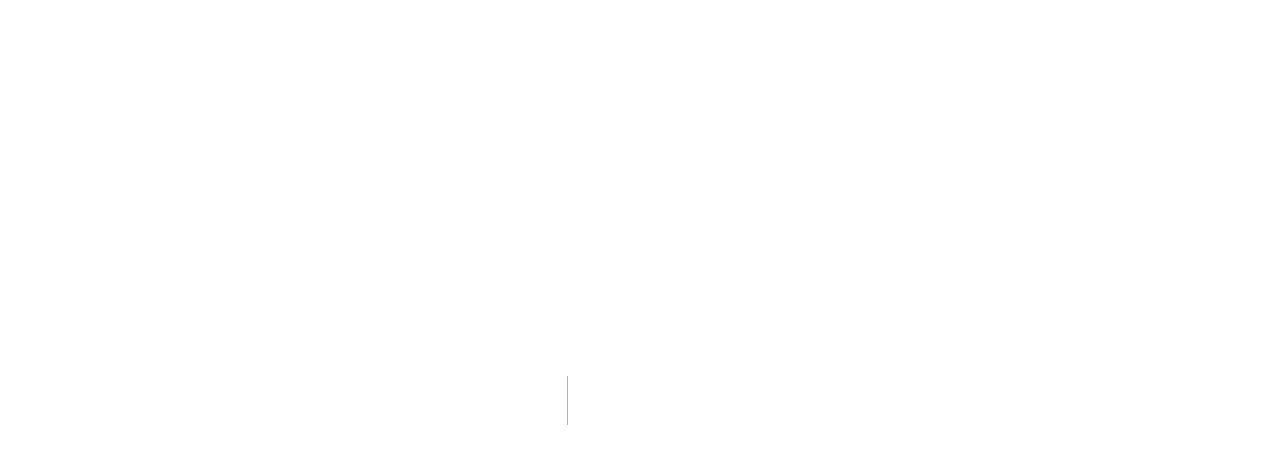
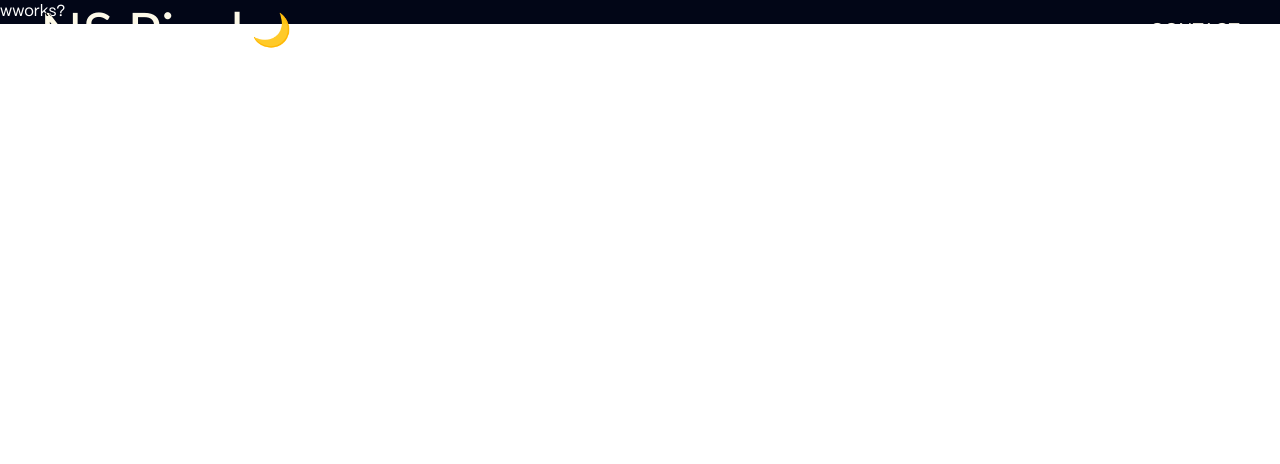
Before and after one commit to VishnuWD/NoSleepPixeL, a Next.js app: page /business in a window 1280 px wide. Before the commit this address had no page. Shown: the top 464 px of the page. Built offline with nearby package versions, Linux system fonts and the light colour scheme; a web font is replaced by a local one.

Commit message:
fix multiple curser

```diff
--- a/src/app/Header.js
+++ b/src/app/Header.js
@@ -3,7 +3,6 @@ import React from 'react'
 function Header() {
   return (
     <>
-      <div className="cursor"></div>
       <nav id="nav">
         <h2>NS Pixel<p>🌙</p></h2>
 
--- /dev/null
+++ b/src/app/business/page.js
@@ -0,0 +1,9 @@
+import React from 'react'
+
+function page() {
+  return (
+    <div className='bg-slate-950'>wworks?</div>
+  )
+}
+
+export default page
--- a/src/app/layout.js
+++ b/src/app/layout.js
@@ -1,5 +1,6 @@
 import { Inter } from "next/font/google";
 import "./globals.css";
+import Header from "./Header";
 
 
 const inter = Inter({ subsets: ["latin"] });
@@ -26,7 +27,9 @@ export const metadata = {
 export default function RootLayout({ children }) {
   return (
     <html lang="en">
-      <body className={inter.className} suppressHydrationWarning={true}>{children}</body>
+      <body className={inter.className} suppressHydrationWarning={true}>
+        <Header/>
+        {children}</body>
     </html>
   );
 }
--- a/src/app/page.js
+++ b/src/app/page.js
@@ -1,7 +1,6 @@
 "use client"
 
 import Image from "next/image";
-import Header from "./Header";
 import Loading from "./Loading";
 import Curser from "./Curser";
 import { gsap } from "gsap";
@@ -76,7 +75,6 @@ export default function Home() {
   }, [])
 
 
-  // useEffect(() => {
   function shareUrl() {
     if (navigator.share) {
       navigator.share({
@@ -91,18 +89,12 @@ export default function Home() {
     }
   }
 
-  // }, [])
-
-
-
-
 
   return (
     <>
 
       <Loading />
       <Curser />
-      <Header />
 
       <main className="main">
         <header className="page1">
```
